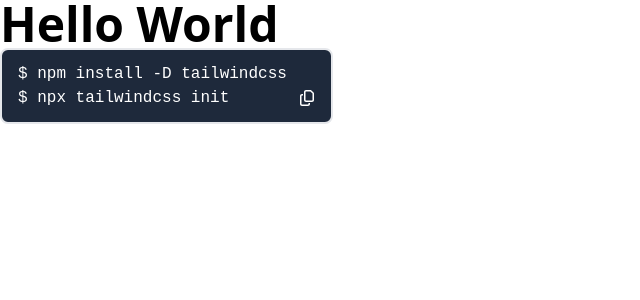
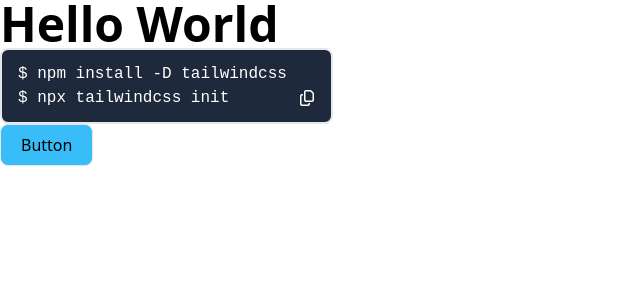
Before and after one commit to oDqnger/LumosUI, a React (Create React App) app: page / in a window 1280 px wide. Shown: the top 300 px of the page, without its empty margins (0-640 px from the left). Built offline with nearby package versions, Linux system fonts and the light colour scheme.

Commit message:
Added button component, added hover and click effect

```diff
--- a/src/App.js
+++ b/src/App.js
@@ -1,5 +1,6 @@
 import "./styles/output.css"
 import Snippet from './components/Snippet'
+import Button from './components/Button'
 
 function App() {
   return (
@@ -9,7 +10,8 @@ function App() {
         <span>npm install -D tailwindcss</span>
         <span>npx tailwindcss init</span>
         {/* npm install @nextui-org/react */}
-      </Snippet>
+      </Snippet><br />
+      <Button isDisabled>Button</Button>
     </>
   );
 }
--- /dev/null
+++ b/src/components/Button.jsx
@@ -0,0 +1,14 @@
+export default function Button({ isDisabled=false, children: text }) {
+    return (
+        <button className="
+        border rounded-lg bg-sky-400 pr-5 pl-5 pt-2 pb-2
+        hover:bg-sky-500 transition ease-in-out"
+        onClick={(e) => {
+            e.target.className = "border rounded-lg bg-sky-400 pr-3 pl-3 pt-2 pb-2 hover:bg-sky-500 transition ease-in-out"
+            setTimeout(() => {
+                e.target.className = "border rounded-lg bg-sky-400 pr-5 pl-5 pt-2 pb-2 hover:bg-sky-500 transition ease-in-out"
+            }, 100)
+        }}
+        >{text}</button>
+    )
+}
--- a/src/components/Snippet.jsx
+++ b/src/components/Snippet.jsx
@@ -2,8 +2,6 @@ import { useState } from "react"
 import { FaRegCopy } from "react-icons/fa6"
 import { TiTick } from "react-icons/ti"
 import "../styles/output.css"
-
-// TODO - fix multiline copy error
 
 export default function Snippet({ size="md", children: text, symbol="$", copy=false }) {
     const [hasCopied, setHasCopied] = useState(false);
--- a/src/styles/output.css
+++ b/src/styles/output.css
@@ -539,6 +539,30 @@ video {
   display: inline-block;
 }
 
+.h-4 {
+  height: 1rem;
+}
+
+.h-32 {
+  height: 8rem;
+}
+
+.h-16 {
+  height: 4rem;
+}
+
+.w-4 {
+  width: 1rem;
+}
+
+.w-32 {
+  width: 8rem;
+}
+
+.w-16 {
+  width: 4rem;
+}
+
 .rounded-lg {
   border-radius: 0.5rem;
 }
@@ -547,9 +571,35 @@ video {
   border-width: 2px;
 }
 
+.border {
+  border-width: 1px;
+}
+
 .bg-slate-800 {
   --tw-bg-opacity: 1;
   background-color: rgb(30 41 59 / var(--tw-bg-opacity));
+}
+
+.bg-sky-400 {
+  --tw-bg-opacity: 1;
+  background-color: rgb(56 189 248 / var(--tw-bg-opacity));
+}
+
+.bg-sky-600 {
+  --tw-bg-opacity: 1;
+  background-color: rgb(2 132 199 / var(--tw-bg-opacity));
+}
+
+.p-4 {
+  padding: 1rem;
+}
+
+.p-2 {
+  padding: 0.5rem;
+}
+
+.p-3 {
+  padding: 0.75rem;
 }
 
 .pb-2 {
@@ -596,6 +646,26 @@ video {
   padding-top: 0.75rem;
 }
 
+.pl-5 {
+  padding-left: 1.25rem;
+}
+
+.pr-5 {
+  padding-right: 1.25rem;
+}
+
+.pr-6 {
+  padding-right: 1.5rem;
+}
+
+.pb-5 {
+  padding-bottom: 1.25rem;
+}
+
+.pl-3 {
+  padding-left: 0.75rem;
+}
+
 .font-snippetCode {
   font-family: Fira Code, monospace;
 }
@@ -623,3 +693,37 @@ video {
   --tw-text-opacity: 1;
   color: rgb(255 255 255 / var(--tw-text-opacity));
 }
+
+.transition {
+  transition-property: color, background-color, border-color, text-decoration-color, fill, stroke, opacity, box-shadow, transform, filter, -webkit-backdrop-filter;
+  transition-property: color, background-color, border-color, text-decoration-color, fill, stroke, opacity, box-shadow, transform, filter, backdrop-filter;
+  transition-property: color, background-color, border-color, text-decoration-color, fill, stroke, opacity, box-shadow, transform, filter, backdrop-filter, -webkit-backdrop-filter;
+  transition-timing-function: cubic-bezier(0.4, 0, 0.2, 1);
+  transition-duration: 150ms;
+}
+
+.delay-75 {
+  transition-delay: 75ms;
+}
+
+.delay-100 {
+  transition-delay: 100ms;
+}
+
+.delay-700 {
+  transition-delay: 700ms;
+}
+
+.ease-in-out {
+  transition-timing-function: cubic-bezier(0.4, 0, 0.2, 1);
+}
+
+.hover\:bg-sky-600:hover {
+  --tw-bg-opacity: 1;
+  background-color: rgb(2 132 199 / var(--tw-bg-opacity));
+}
+
+.hover\:bg-sky-500:hover {
+  --tw-bg-opacity: 1;
+  background-color: rgb(14 165 233 / var(--tw-bg-opacity));
+}
```
